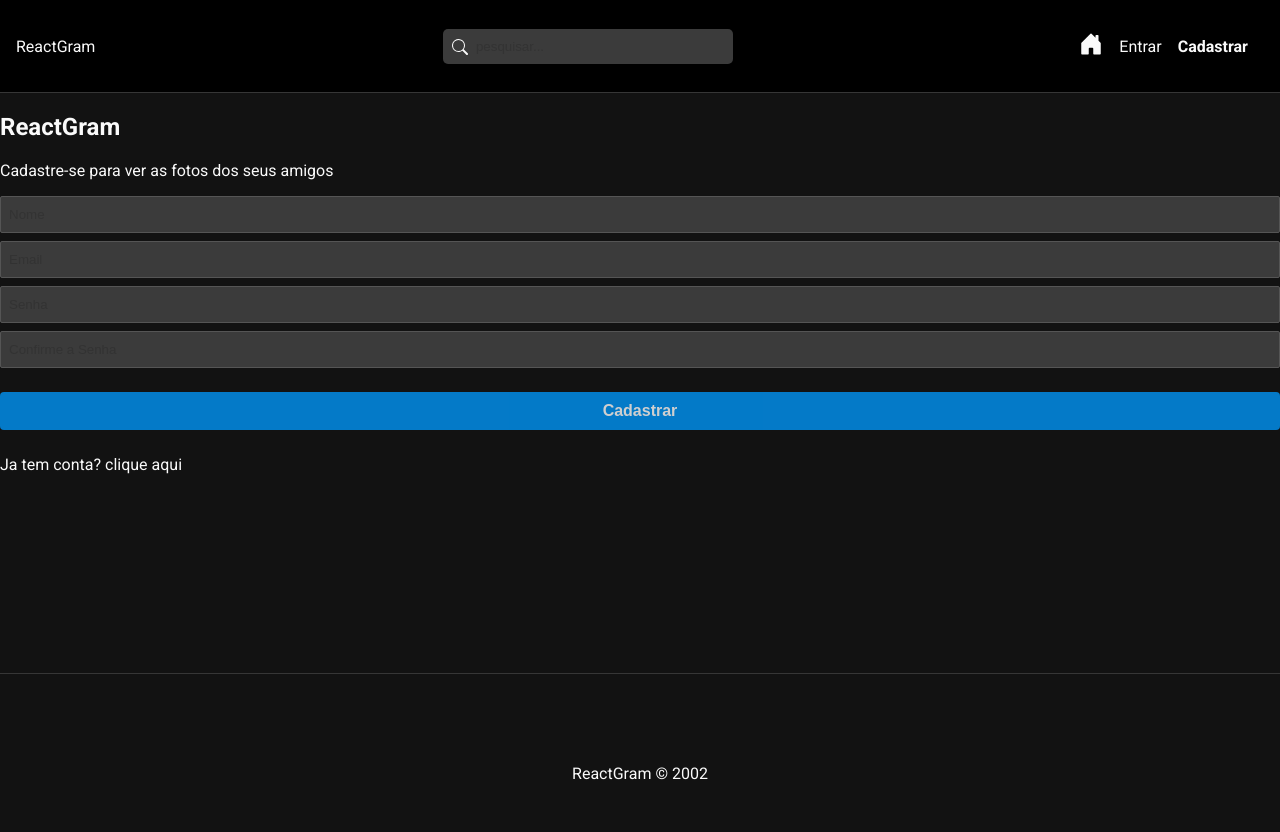
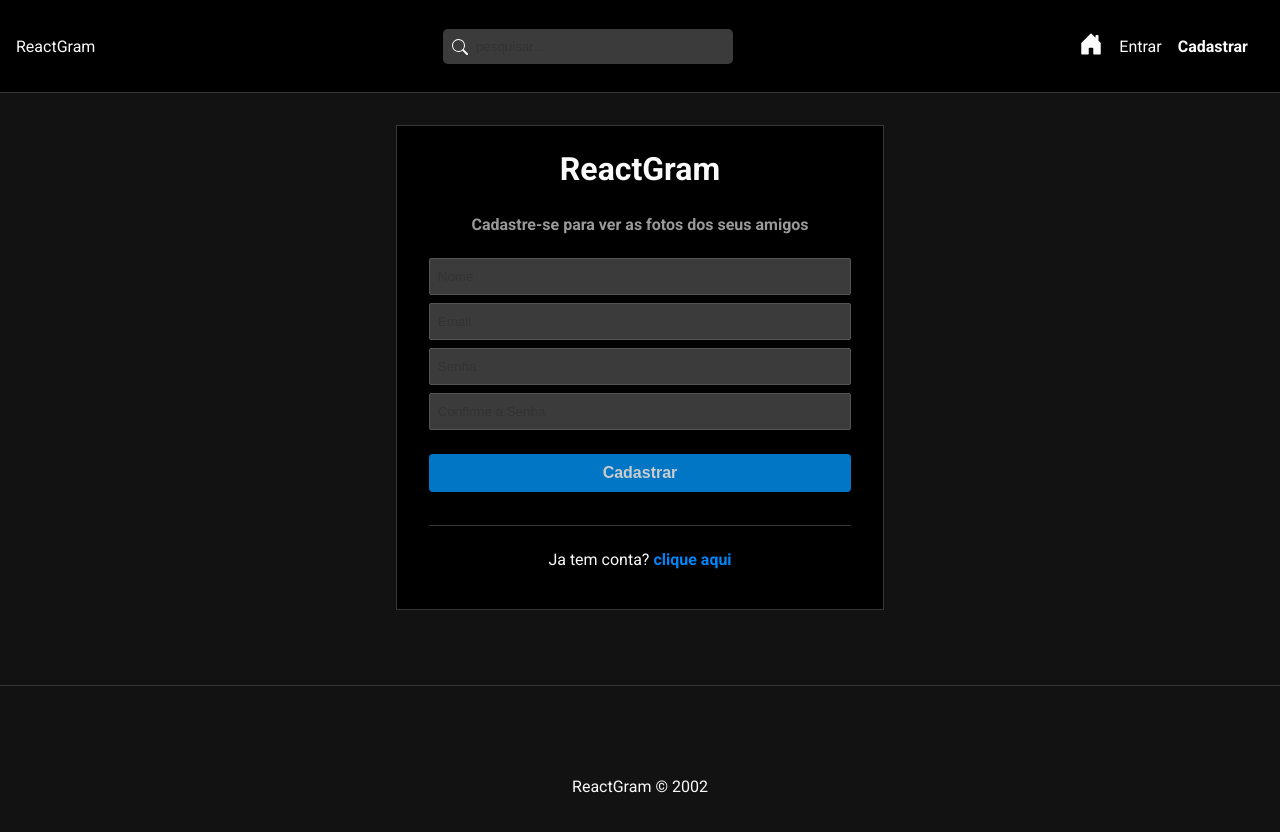
Before and after one commit to japajow/ReacGram-frontend, a React (Create React App) app: page /register in a window 1280 px wide. Shown: the top 832 px of the page. Built offline with nearby package versions, Linux system fonts and the light colour scheme.

Commit message:
Criando o state do form de cadastro

```diff
--- a/src/pages/Auth/Auth.css
+++ b/src/pages/Auth/Auth.css
@@ -0,0 +1,39 @@
+#login,
+#register{
+  border: 1px solid #363636;
+  background-color: #000;
+  padding: 1.5em 2em;
+  max-width: 33%;
+  margin: 2em auto;
+}
+
+#login h2,
+#register h2{
+  font-size: 2em;
+  text-align: center;
+  margin-top: 0;
+}
+
+.subtitle{
+  font-weight: bold;
+  color: #999;
+  margin-bottom: 1.5em;
+}
+
+#login form ,
+#register form {
+  padding-bottom: 1.5em ;
+  margin-bottom: 1.5em;
+  border-bottom: 1px solid #363636;
+}
+
+#login p,
+#register p {
+  text-align: center;
+}
+
+#login p a,
+#register p a {
+  font-weight: bold;
+  color: #0084f6;
+}
--- a/src/pages/Auth/Register.js
+++ b/src/pages/Auth/Register.js
@@ -10,18 +10,52 @@
 import { useState, useEffect } from "react";
 
 export const Register = () => {
+  const [name, setName] = useState("");
+  const [email, setEmail] = useState("");
+  const [password, setPassword] = useState("");
+  const [confirmPassword, setConfirmPassword] = useState("");
+
   const handleSubmit = (e) => {
     e.preventDefault();
+
+    const user = {
+      name,
+      email,
+      password,
+      confirmPassword,
+    };
+
+    console.log(user);
   };
   return (
-    <div>
+    <div id="register">
       <h2>ReactGram</h2>
       <p className="subtitle">Cadastre-se para ver as fotos dos seus amigos </p>
       <form onSubmit={handleSubmit}>
-        <input type="text" placeholder="Nome" />
-        <input type="email" placeholder="Email" />
-        <input type="password" placeholder="Senha" />
-        <input type="password" placeholder="Confirme a Senha" />
+        <input
+          type="text"
+          placeholder="Nome"
+          value={name || ""}
+          onChange={(e) => setName(e.target.value)}
+        />
+        <input
+          type="email"
+          placeholder="Email"
+          value={email || ""}
+          onChange={(e) => setEmail(e.target.value)}
+        />
+        <input
+          type="password"
+          placeholder="Senha"
+          value={password || ""}
+          onChange={(e) => setPassword(e.target.value)}
+        />
+        <input
+          type="password"
+          placeholder="Confirme a Senha"
+          value={confirmPassword || ""}
+          onChange={(e) => setConfirmPassword(e.target.value)}
+        />
         <input type="submit" value="Cadastrar" />
       </form>
       <p>
```
Also changed, not shown: 1 other file (tests, documents, lock files or other folders).
